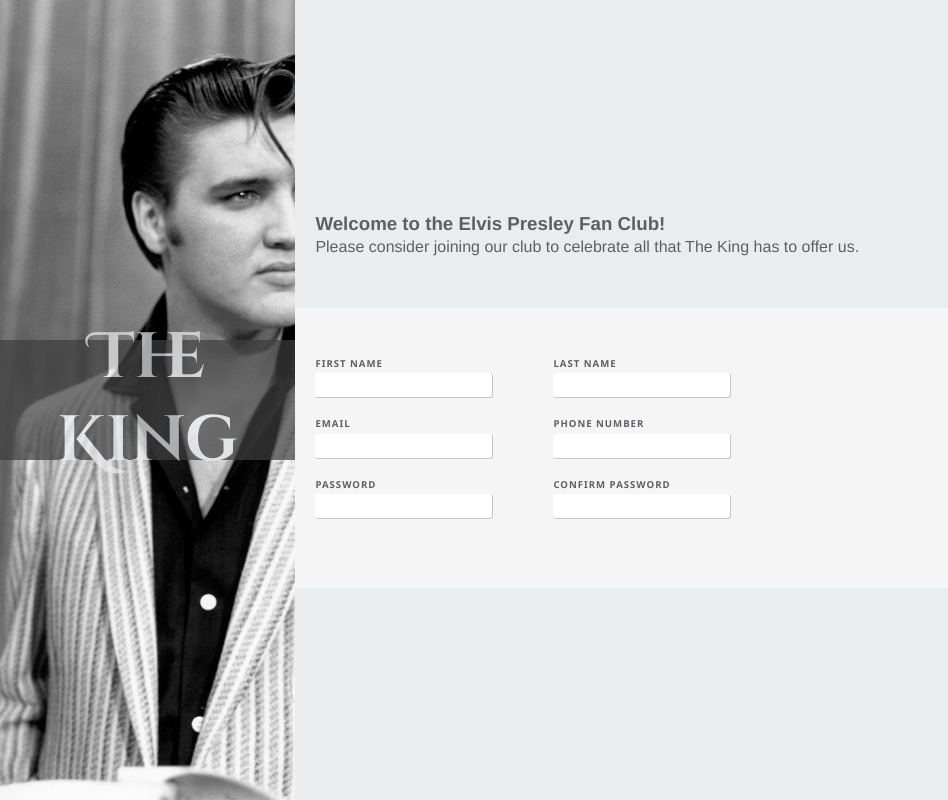
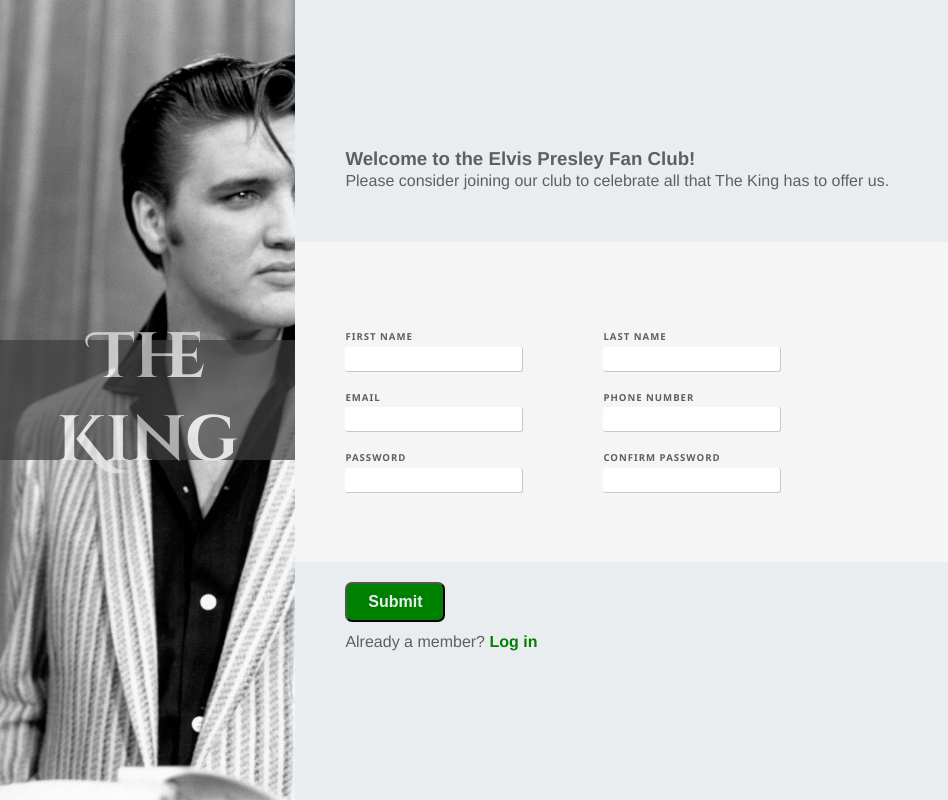
Before and after one commit to jppastorek/elvis-fan-club, a plain HTML site: page index.html in a window 1280 px wide. Shown: the whole page, without its empty margins (0-948 px from the left). Drawn offline with Linux system fonts and the light colour scheme.

Commit message:
Polished off the styling of the inputs, added the submit button and already a member login. Had to reorganize the inputs so that tabbing would go in order.

```diff
--- a/index.html
+++ b/index.html
@@ -28,25 +28,43 @@
         <div>
 
         </div>
-        <form class="form-content" action="" method="get">
-            <div class="form-col">
+        <form class="form-content" id="myform" action="" method="get">
+            <div class="form-row">
+                <div class="form-item">
                     <label for="first-name">FIRST NAME</label>
                     <input type="text" id="first-name" name="first-name">
+                </div>
+                <div class="form-item right">
+                    <label for="last-name">LAST NAME</label>
+                    <input type="text" id="last-name" name="last-name">
+                </div>
+            </div>
+            <div class="form-row">
+                <div class="form-item">
                     <label for="email">EMAIL</label>
                     <input type="email" id="email" name="email">
+                </div>
+                <div class="form-item right">
+                    <label for="phone">PHONE NUMBER</label>
+                    <input type="tel" id="phone" name="phone">
+                </div>
+            </div>
+            <div class="form-row">
+                <div class="form-item">
                     <label for="password">PASSWORD</label>
                     <input type="password" id="password" name="password">
                 </div>
-            <div class="form-col right">
-                <label for="last-name">LAST NAME</label>
-                <input type="text" id="last-name" name="last-name">
-                <label for="phone">PHONE NUMBER</label>
-                <input type="tel" id="phone" name="phone">
+                <div class="form-item right">
                     <label for="confirm">CONFIRM PASSWORD</label>
                     <input type="password" id="confirm" name="confirm">
                 </div>
+            </div>
         </form>
+        <button type="submit" form="myform">Submit</button>
+        <p class="login">Already a member? <a href="">Log in</a></p>
     </div>
+
+
 
 </body>
 
--- a/styles.css
+++ b/styles.css
@@ -43,7 +43,7 @@ body {
 }
 
 form {
-    padding-top: 30px;
+    /* padding-top: 30px; */
 }
 
 .form-panel {
@@ -56,26 +56,26 @@ form {
 .form-header {
     /* text-align: center; */
     padding-bottom: 50px;
-    padding-left: 20px;
+    padding-left: 50px;
 }
 
 .form-content {
-    height: 35%;
+    height: 40%;
     width: 100%;
     background-color: #f5f5f5;
     display: flex;
-    flex-direction: row;
-    justify-content: flex-start;
+    flex-direction: column;
+    justify-content: center;
 }
 
-.form-col {
+.form-row {
     display: flex;
-    align-items: flex-start;
-    flex-direction: column;
-    padding-left: 20px;
+    justify-content: flex-start;
+    flex-direction: row;
+    padding-left: 30px;
 }
 
-.form-col label {
+.form-row label {
     margin-top: 20px;
     font-size: 0.6rem;
     font-weight: bold;
@@ -83,7 +83,7 @@ form {
     letter-spacing: 1px;
 }
 
-.form-col input {
+.form-row input {
     border-color: #c7c7c7;
     border-left: #c7c7c7;
     border-top: #c7c7c7;
@@ -94,6 +94,40 @@ form {
     box-shadow: none;
 }
 
+.form-item {
+    display: flex;
+    flex-direction: column;
+    align-items: flex-start;
+    padding-left: 20px;
+}
+
 .right {
-    padding-left: 60px;
+    padding-left: 80px;
 }
+
+button {
+    height: 40px;
+    width: 100px;
+    background-color: green;
+    color: #EAEDF0;
+    margin-left: 50px;
+    margin-top: 20px;
+    border-radius: 7px;
+    font-weight: bold;
+    font-size: 1rem;
+}
+
+button:hover {
+    cursor: pointer;
+}
+
+.login {
+    margin-left: 50px;
+    margin-top: 10px;
+}
+
+a {
+    text-decoration: none;
+    font-weight: bold;
+    color: green;
+}
```
Lines whose indentation alone changed are shown as unchanged.
